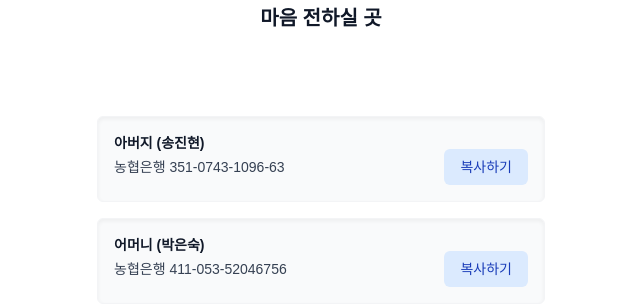
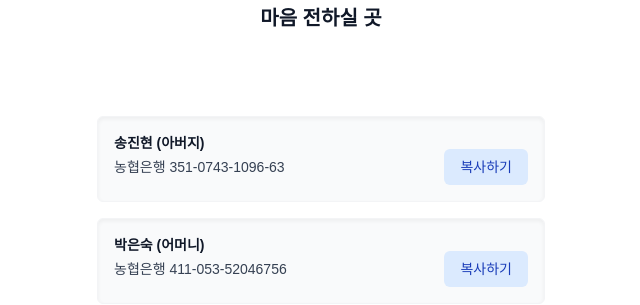
Before and after one commit to dev-hann/wedding, a Next.js app: page /song in a window 1280 px wide. Shown: the part 1220-1525 px from the top of the page, without its empty margins (319-959 px from the left). Built offline with nearby package versions, Linux system fonts and the light colour scheme.

Commit message:
🚧 Chore: chores

```diff
--- a/src/app/hann/page.tsx
+++ b/src/app/hann/page.tsx
@@ -11,7 +11,7 @@ import { Location } from "@/models/location";
 import AccountSection from "@/components/AccountSection";
 import { Account } from "@/models/account";
 
-const weddingDate = Date.parse("2025-05-31 13:00");
+const weddingDate = Date.parse("2025-05-31 14:00");
 const location: Location = {
   name: "초대파티하우스",
   address: "강원 원주시 반곡동 1886-1",
@@ -23,14 +23,20 @@ const accounts: Account[] = [
   {
     relation: "아버지",
     name: "윤석안",
-    bank: "우리은행",
-    accountNumber: "345678-90-123456",
+    bank: "농협은행",
+    accountNumber: "351-0857-5625-03",
   },
   {
     relation: "어머니",
     name: "김선희",
-    bank: "하나은행",
-    accountNumber: "456789-01-234567",
+    bank: "농협은행",
+    accountNumber: "216-0185-2092-236",
+  },
+  {
+    relation: "신랑",
+    name: "윤여환",
+    bank: "농협은행",
+    accountNumber: "302-0149-3208-11",
   },
 ];
 export default function Page() {
--- a/src/app/layout.tsx
+++ b/src/app/layout.tsx
@@ -29,7 +29,7 @@ export const metadata: Metadata = {
     url: "https://dev-hann.vercel.app",
     images: [
       {
-        url: "/images/main.jpeg",
+        url: "https://dev-hann.vercel.app/images/main.jpeg",
         alt: "여환 & 지영, 결혼합니다!",
       },
     ],
--- a/src/components/AccountSection/index.tsx
+++ b/src/components/AccountSection/index.tsx
@@ -28,7 +28,7 @@ function Accordion({ group }: { group: AccountGroup }) {
             <div>
               <div>
                 <p className="text-sm font-semibold mb-1">
-                  {account.relation} ({account.name})
+                  {account.name} ({account.relation})
                 </p>
                 <p className="text-sm text-gray-700">
                   {account.bank} {account.accountNumber}
@@ -61,11 +61,6 @@ export default function AccountSection({ accounts }: AccountSectionProps) {
       <div className="mb-6 text-center text-sm text-gray-600 leading-relaxed">
         축하의 뜻을 전해주실 분들을 위해 계좌번호를 안내드립니다.
       </div>
-
-      {/* <div className="mb-6 text-center text-sm text-gray-600 leading-relaxed">
-        참석이 어려우신 분들께서는 마음만으로도 감사드립니다. <br />
-        부득이하게 축하의 뜻을 전해주실 분들을 위해 계좌번호를 안내드립니다.
-      </div> */}
     </section>
   );
 }
--- a/src/components/HeaderText/index.tsx
+++ b/src/components/HeaderText/index.tsx
@@ -48,7 +48,7 @@ const formatDate = (timestamp: number, isDetailHide: boolean) => {
     month: "long",
     day: "numeric",
     weekday: !isDetailHide ? "short" : undefined,
-    hour: !isDetailHide ? "2-digit" : undefined,
+    hour: !isDetailHide ? "numeric" : undefined,
     minute: !isDetailHide ? "2-digit" : undefined,
   }).format(new Date(timestamp));
 };
--- a/src/models/account.ts
+++ b/src/models/account.ts
@@ -1,5 +1,5 @@
 export type Account = {
-  relation: "아버지" | "어머니";
+  relation: "아버지" | "어머니" | "신랑";
   name: string;
   bank: string;
   accountNumber: string;
```
